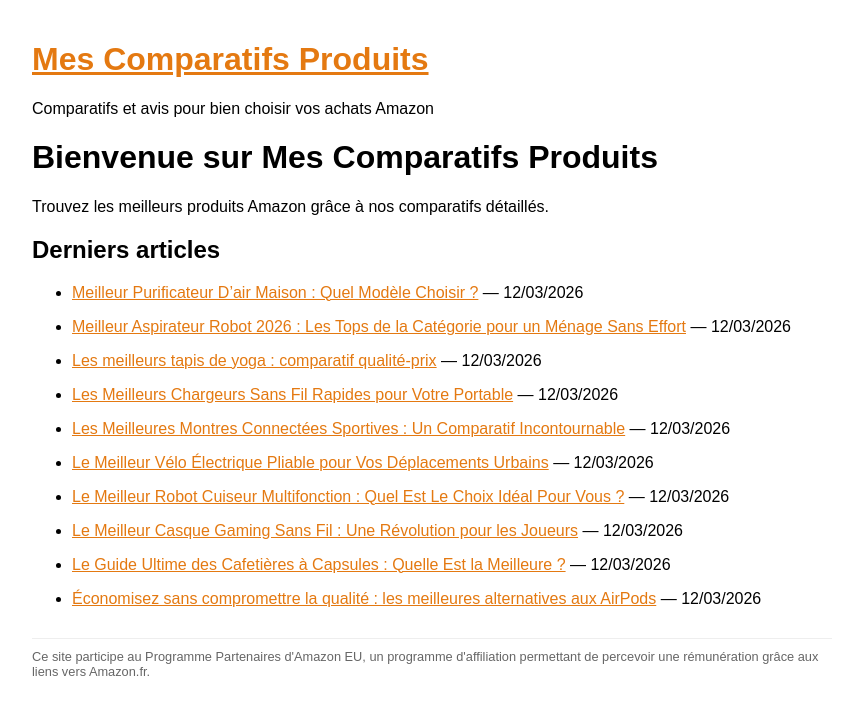
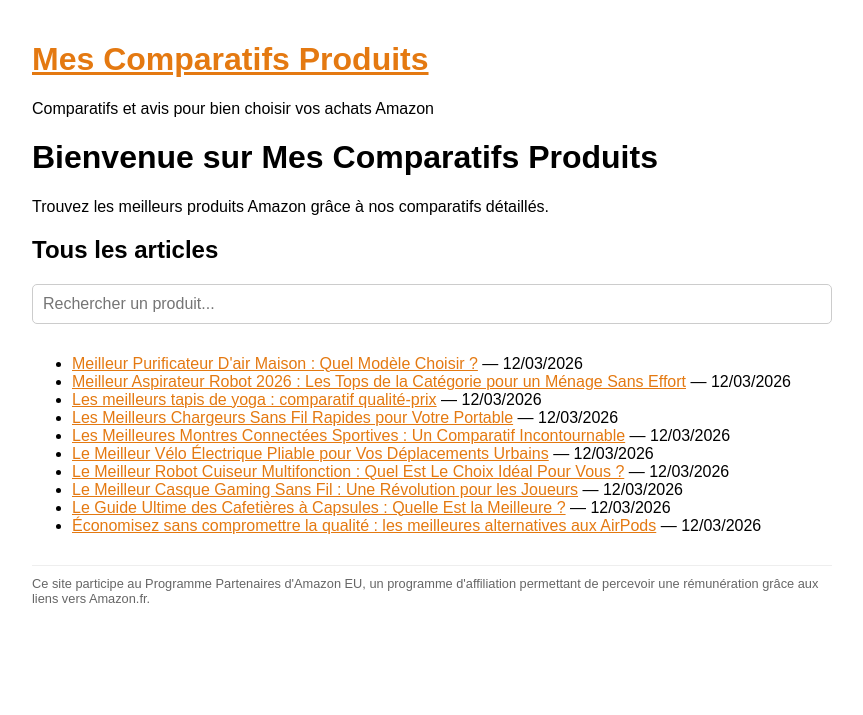
Before and after one commit to tiitayoo/mon-site-affilie, a Jekyll site: the page built from index.md, in a window 1280 px wide. Shown: the top 715 px of the page, without its empty margins (208-1071 px from the left). Built offline with Jekyll 4.4.1, drawn with Linux system fonts in a browser that asks for light colours.

Commit message:
Barre de recherche + afficher tous les articles

```diff
--- a/index.md
+++ b/index.md
@@ -7,8 +7,21 @@
 
 Trouvez les meilleurs produits Amazon grâce à nos comparatifs détaillés.
 
-## Derniers articles
+## Tous les articles
 
-{% for post in site.posts limit:10 %}
-- [{{ post.title }}]({{ post.url }}) — {{ post.date | date: "%d/%m/%Y" }}
+<input type="text" id="recherche" placeholder="Rechercher un produit..." style="width:100%; padding:10px; font-size:1em; margin-bottom:15px; border:1px solid #ccc; border-radius:5px; box-sizing:border-box;">
+
+<ul id="liste-articles">
+{% for post in site.posts %}
+<li><a href="{{ post.url | prepend: site.baseurl }}">{{ post.title }}</a> — {{ post.date | date: "%d/%m/%Y" }}</li>
 {% endfor %}
+</ul>
+
+<script>
+document.getElementById('recherche').addEventListener('input', function() {
+  var terme = this.value.toLowerCase();
+  document.querySelectorAll('#liste-articles li').forEach(function(li) {
+    li.style.display = li.textContent.toLowerCase().includes(terme) ? '' : 'none';
+  });
+});
+</script>
```
